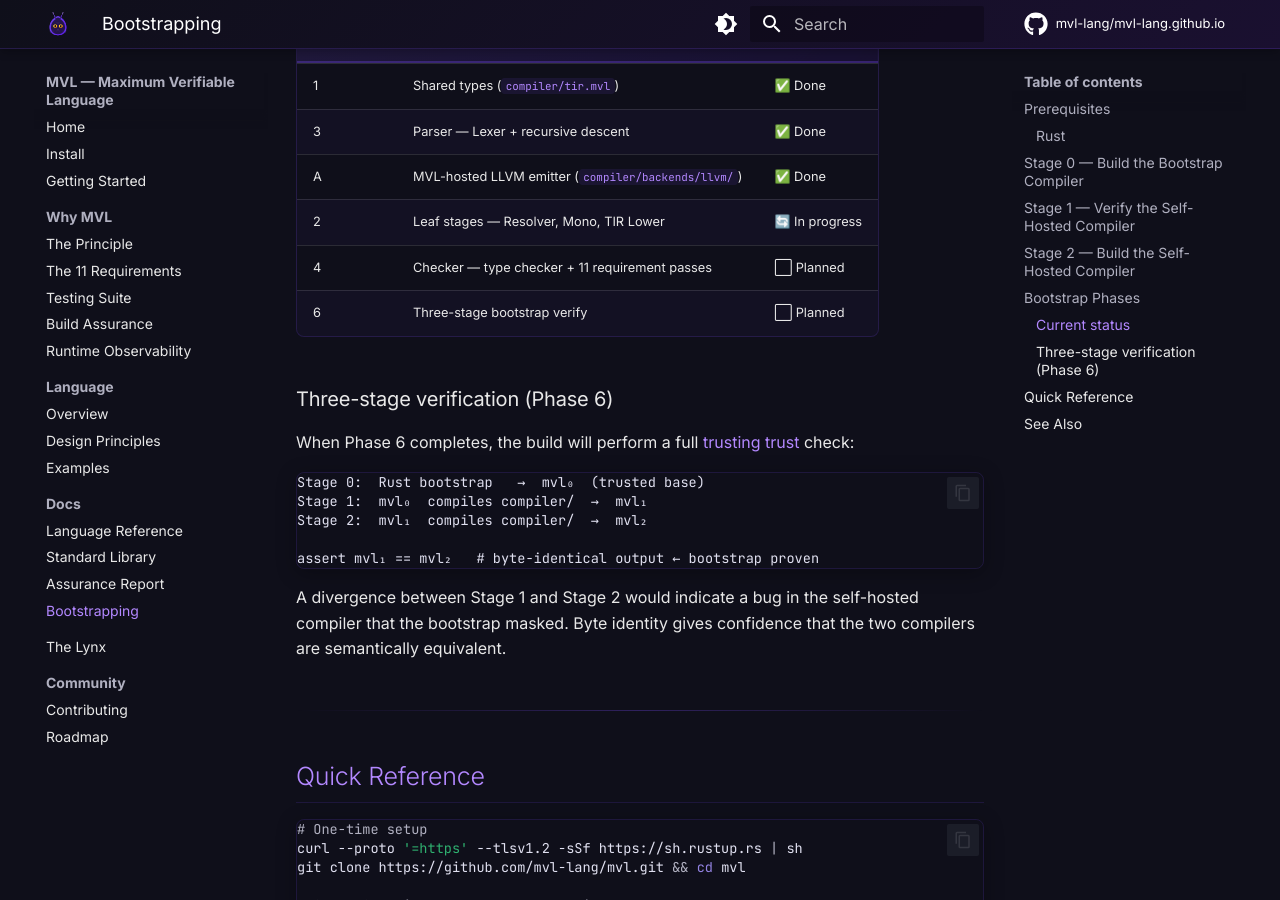
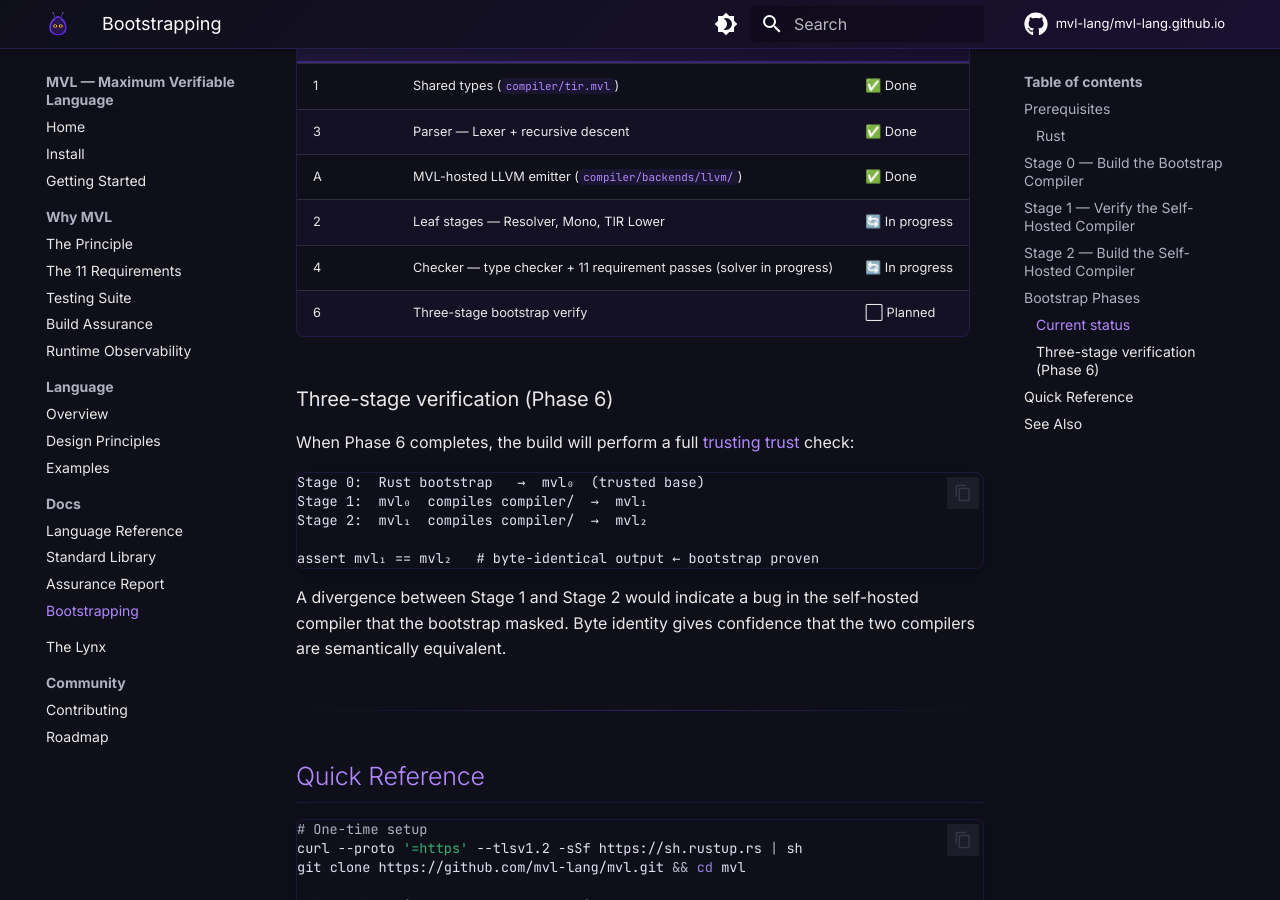
Before and after one commit to mvl-lang/mvl-lang.github.io, an MkDocs documentation site: the page built from docs/docs/bootstrapping.md, in a window 1280 px wide and 900 px high, scrolled down 3839 px. Built offline with MkDocs 1.6.1 and Material for MkDocs 9.7.7, drawn with Linux system fonts in a browser that asks for light colours; comment, search, counter and statistics services are not loaded.

Commit message:
docs: mark Phase 4 (checker/solver) in progress
Co-Authored-By: Claude Sonnet 4.6 <noreply@anthropic.com>

````diff
--- a/docs/docs/bootstrapping.md
+++ b/docs/docs/bootstrapping.md
@@ -159,7 +159,7 @@ graph TD
     B --> D
     C --> D
     D["Phase 3 ✅<br/>Parser<br/>Lexer + recursive descent"]
-    D --> E["Phase 4<br/>Checker<br/>Type checker + 11 passes"]
+    D --> E["Phase 4 🔄<br/>Checker<br/>Type checker + 11 passes"]
     E --> F["Phase 6<br/>Bootstrap<br/>3-stage self-verify"]
 ```
 
@@ -171,7 +171,7 @@ graph TD
 | 3 | Parser — Lexer + recursive descent | ✅ Done |
 | A | MVL-hosted LLVM emitter (`compiler/backends/llvm/`) | ✅ Done |
 | 2 | Leaf stages — Resolver, Mono, TIR Lower | 🔄 In progress |
-| 4 | Checker — type checker + 11 requirement passes | ⬜ Planned |
+| 4 | Checker — type checker + 11 requirement passes (solver in progress) | 🔄 In progress |
 | 6 | Three-stage bootstrap verify | ⬜ Planned |
 
 ### Three-stage verification (Phase 6)
````
